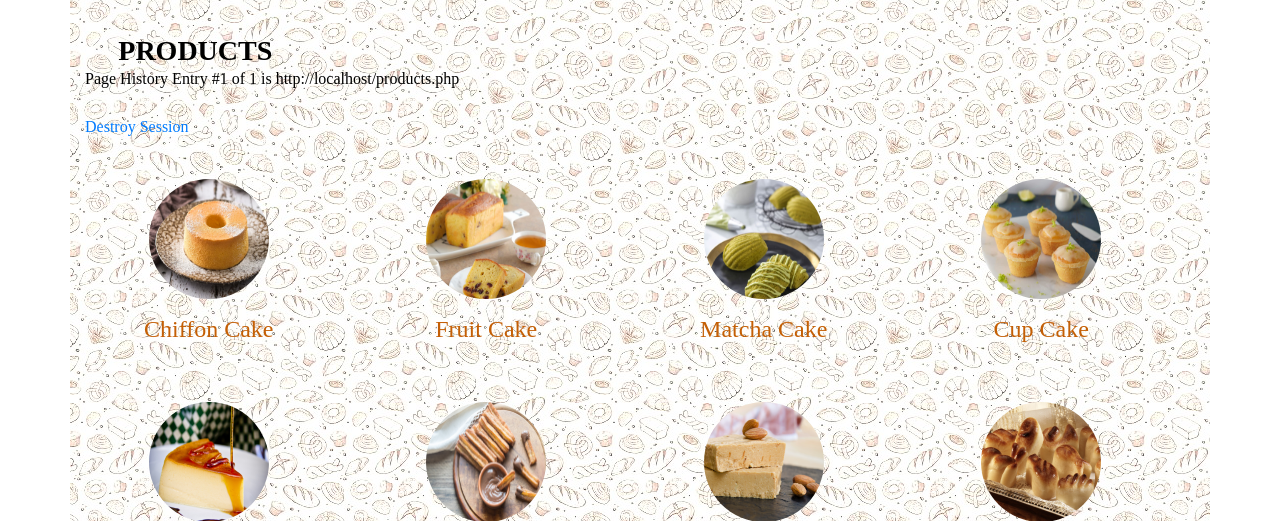
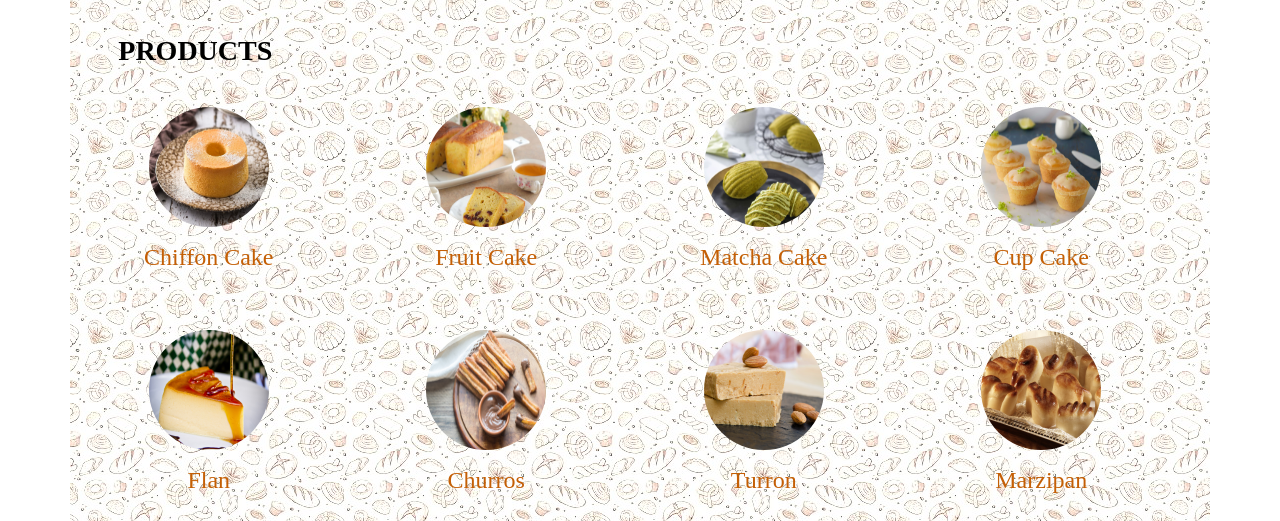
Before and after one commit to emilyfoxhu/cmpe272, a PHP site: page /products.php in a window 1280 px wide. Shown: the part 231-752 px from the top of the page. Run offline with PHP 8.4, Linux system fonts and the light colour scheme; some libraries are stand-ins or nearby versions.

Commit message:
delete product track from own company

```diff
--- a/products.php
+++ b/products.php
@@ -39,22 +39,22 @@
       <h3>products</h3>
         <?php
 
-        // Include the history functionality
-        include_once('history.php');
-
-        // Displaying the contents of history for checking
-        $ct = 0;
-        foreach($_SESSION['pageadd'] as $pageadd)
-        {
-            $ct = $ct+1;
-            echo 'Page History Entry #'.$ct.' of '.
-                count($_SESSION['pageadd']).' is '.$pageadd.'<br>';
-        }
-        echo '<br>';
-
-        // Include a page to allow destroying the session
-        // (for code check purpose)
-        echo "<a href=destroy.php>Destroy Session</a>";
+//        // Include the history functionality
+//        include_once('history.php');
+//
+//        // Displaying the contents of history for checking
+//        $ct = 0;
+//        foreach($_SESSION['pageadd'] as $pageadd)
+//        {
+//            $ct = $ct+1;
+//            echo 'Page History Entry #'.$ct.' of '.
+//                count($_SESSION['pageadd']).' is '.$pageadd.'<br>';
+//        }
+//        echo '<br>';
+//
+//        // Include a page to allow destroying the session
+//        // (for code check purpose)
+//        echo "<a href=destroy.php>Destroy Session</a>";
         ?>
     <strong></strong>    </article>
     <div class="row">
```
